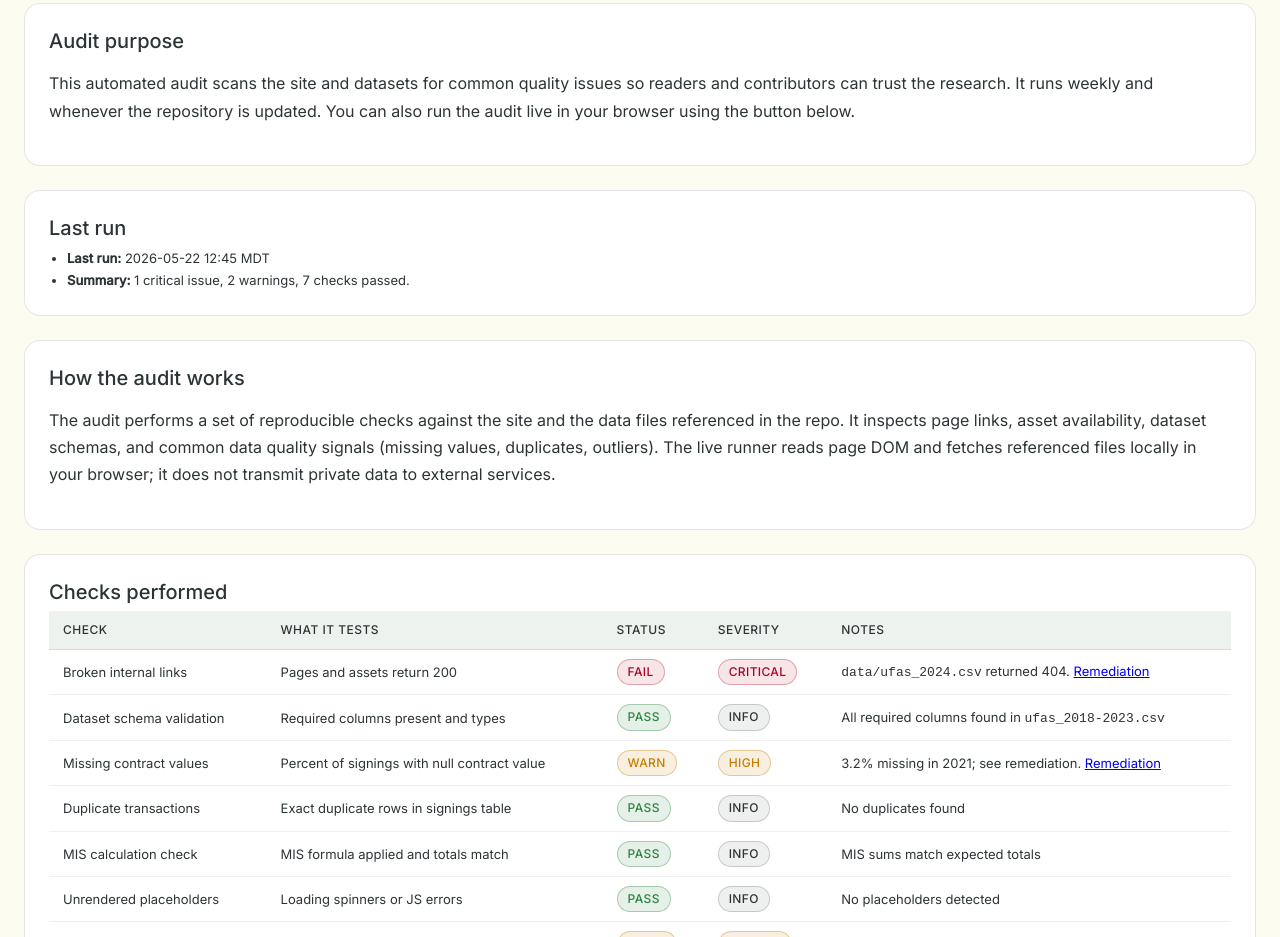
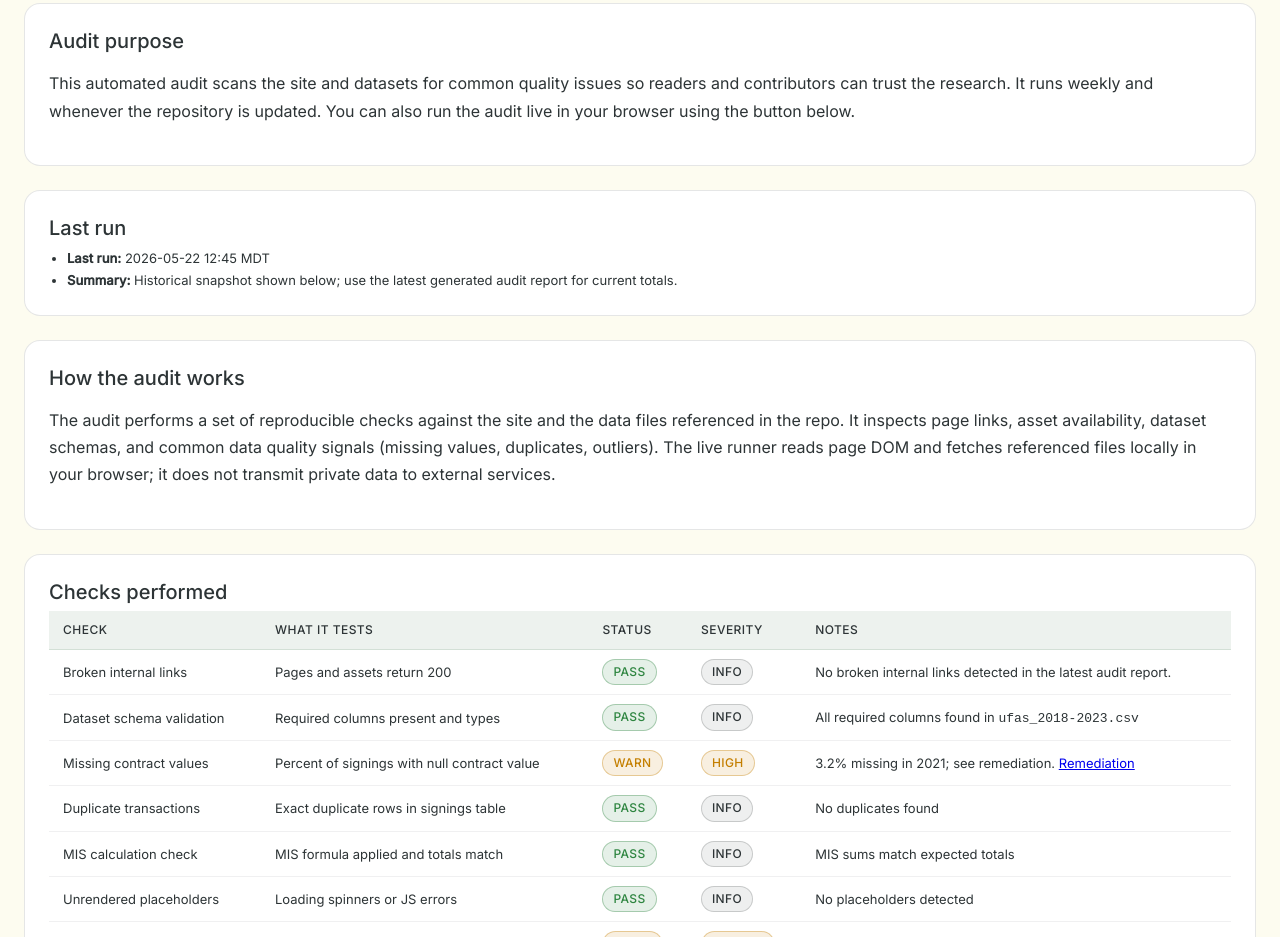
Before and after one commit to rmallorybpc/nhl-free-agency-research, a website: page dashboard/src/audit.html in a window 1280 px wide. Shown: the part 163-1100 px from the top of the page. Drawn offline with Linux system fonts and the light colour scheme; files whose address does not match are found by name.

Commit message:
Update audit summary and internal links check results for clarity

```diff
--- a/dashboard/src/audit.html
+++ b/dashboard/src/audit.html
@@ -183,7 +183,7 @@
         <h2 class="tmg-h2">Last run</h2>
         <ul class="tmg-body-sm" style="margin:0; padding-left:18px;">
           <li><strong>Last run:</strong> 2026-05-22 12:45 MDT</li>
-          <li><strong>Summary:</strong> 1 critical issue, 2 warnings, 7 checks passed.</li>
+          <li><strong>Summary:</strong> Historical snapshot shown below; use the latest generated audit report for current totals.</li>
         </ul>
       </section>
 
@@ -214,9 +214,9 @@
               <tr>
                 <td>Broken internal links</td>
                 <td>Pages and assets return 200</td>
-                <td><span class="audit-pill audit-pill-fail">Fail</span></td>
-                <td><span class="audit-pill audit-pill-fail">Critical</span></td>
-                <td><code>data/ufas_2024.csv</code> returned 404. <a href="https://github.com/rmallorybpc/nhl-free-agency-research/issues/new?title=Audit%20remediation%3A%20Broken%20internal%20links&body=Failing%20check%3A%20Broken%20internal%20links%0ATimestamp%3A%202026-05-22%2012%3A45%20MDT%0ASuggested%20fix%3A%20Restore%20or%20correct%20path%20for%20data%2Fufas_2024.csv" target="_blank" rel="noopener noreferrer">Remediation</a></td>
+                <td><span class="audit-pill audit-pill-pass">Pass</span></td>
+                <td><span class="audit-pill audit-pill-info">Info</span></td>
+                <td>No broken internal links detected in the latest audit report.</td>
               </tr>
               <tr>
                 <td>Dataset schema validation</td>
```
